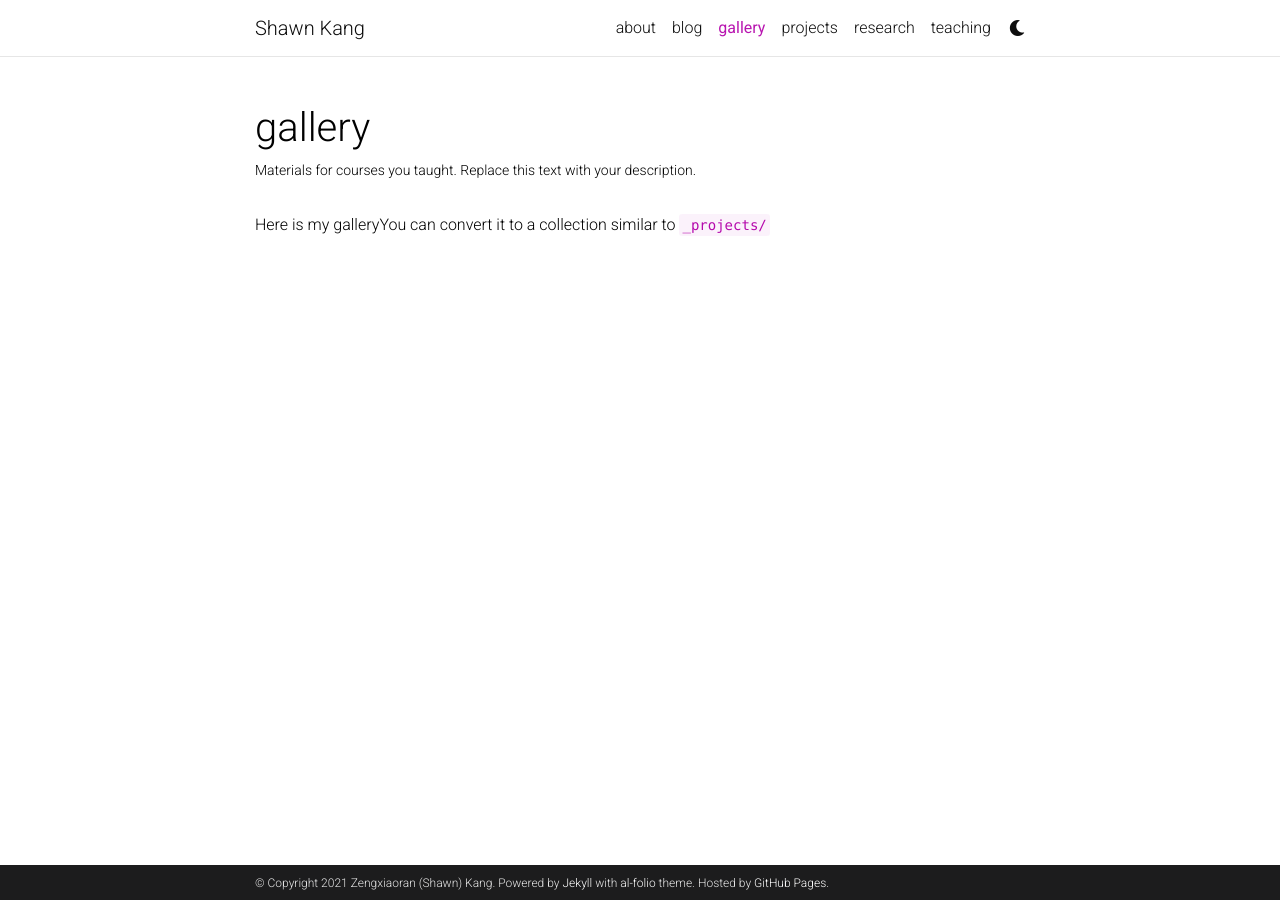
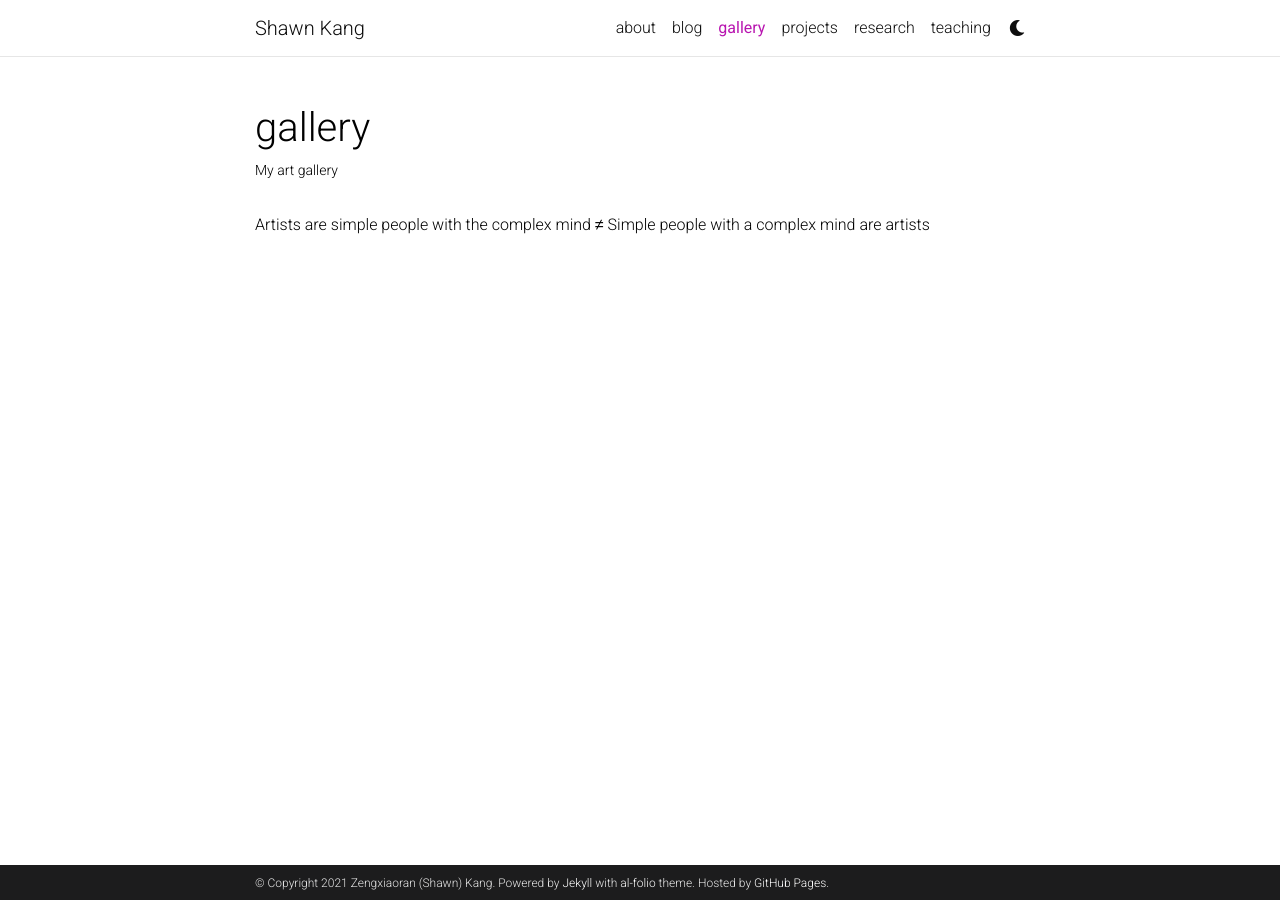
Before and after one commit to shalloe99/zk2487.github.io, a Jekyll site: the page built from _pages/gallery.md, in a window 1280 px wide. Built offline with Jekyll 4.4.1, drawn with Linux system fonts in a browser that asks for light colours; nearby versions of some CDN libraries; comment, search, counter and statistics services are not loaded; a style sheet for code colours, icons or effects is not loaded.

```diff
--- a/_pages/gallery.md
+++ b/_pages/gallery.md
@@ -2,8 +2,9 @@
 layout: page
 permalink: /gallery/
 title: gallery
-description: Materials for courses you taught. Replace this text with your description.
+description: My art gallery
 nav: true
+horizontal: false
 ---
 
-Here is my galleryYou can convert it to a collection similar to `_projects/`
+Artists are simple people with the complex mind ≠ Simple people with a complex mind are artists
```
Also changed, not shown: _bibliography/papers.bib (+11 -0 lines), _pages/projects.md (+1 -1 lines), _pages/research.md (+1 -1 lines), 1 other file.
